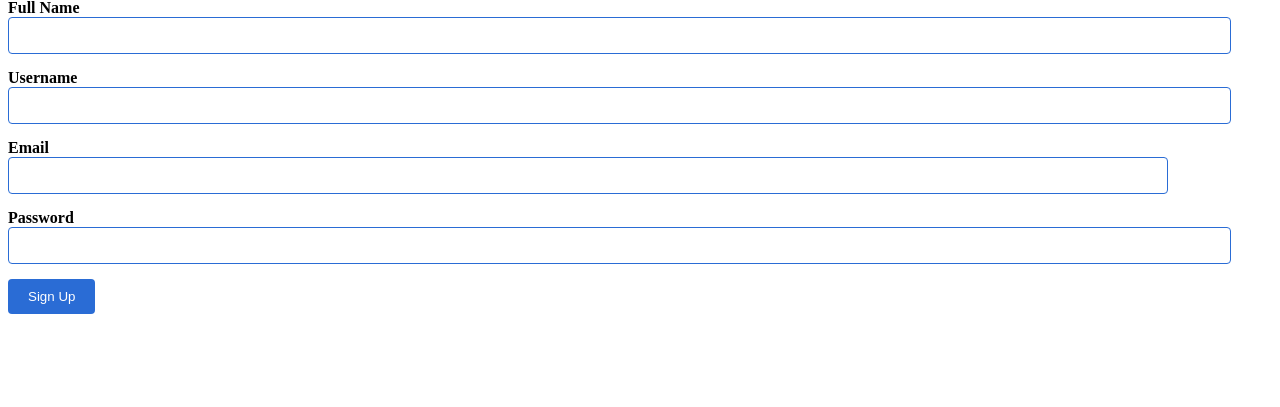
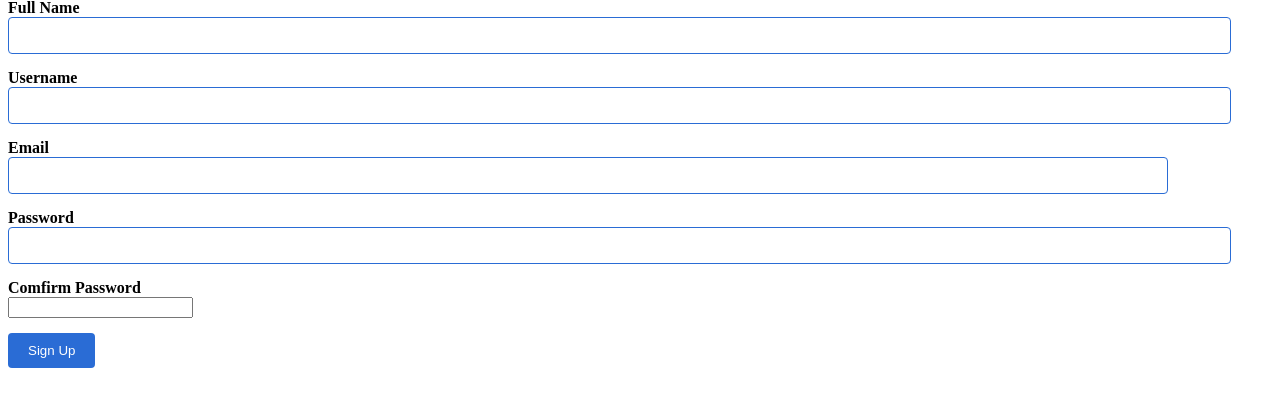
Before and after one commit to theblessed-coder/taskify, a Flask app: template App/templates/sign-up.html in a window 1280 px wide. Shown: the part 68-475 px from the top of the page. Run offline with Flask 3, Linux system fonts and the light colour scheme; the template is opened without the code that fills it, so the values that code supplies are empty.

Commit message:
update sign-up

```diff
--- a/App/templates/sign-up.html
+++ b/App/templates/sign-up.html
@@ -39,6 +39,11 @@
                 <span class="error" id="password-error"></span>
             </div>
             <div class="form-group">
+                <label for="password2">Comfirm Password</label>
+                <input type="password2" id="password2" required>
+                <span class="error" id="password-error"></span>
+            </div>
+            <div class="form-group">
                 <input type="submit" value="Sign Up">
             </div>
         </form>
```
